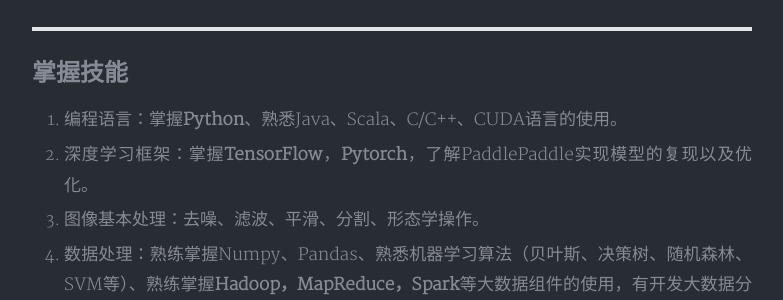
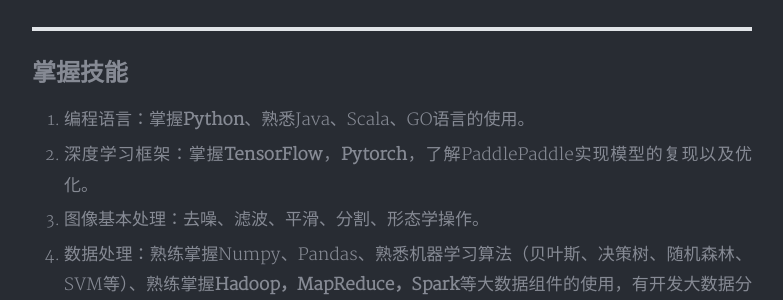
Before and after one commit to Qzgfather/Qzgfather.github.io, a Jekyll site: the page built from _posts/2020-01-09-hello.md, in a window 1280 px wide and 900 px high, scrolled down 2124 px. Shown: the part 151-451 px from the top of the window, without its empty margins (248-1031 px from the left). Built offline with Jekyll 4.4.1, drawn with Linux system fonts in a browser that asks for light colours; nearby versions of some CDN libraries; a style sheet for code colours, icons or effects is not loaded.

Commit message:
更新擅长语言

```diff
--- a/_posts/2020-01-09-hello.md
+++ b/_posts/2020-01-09-hello.md
@@ -78,7 +78,7 @@ tags: 个人简介
 
 ## 掌握技能
 
-1. 编程语言：掌握**Python**、熟悉Java、Scala、C/C++、CUDA语言的使用。
+1. 编程语言：掌握**Python**、熟悉Java、Scala、GO语言的使用。
 
 2. 深度学习框架：掌握**TensorFlow**，**Pytorch**，了解PaddlePaddle实现模型的复现以及优化。
 
```
